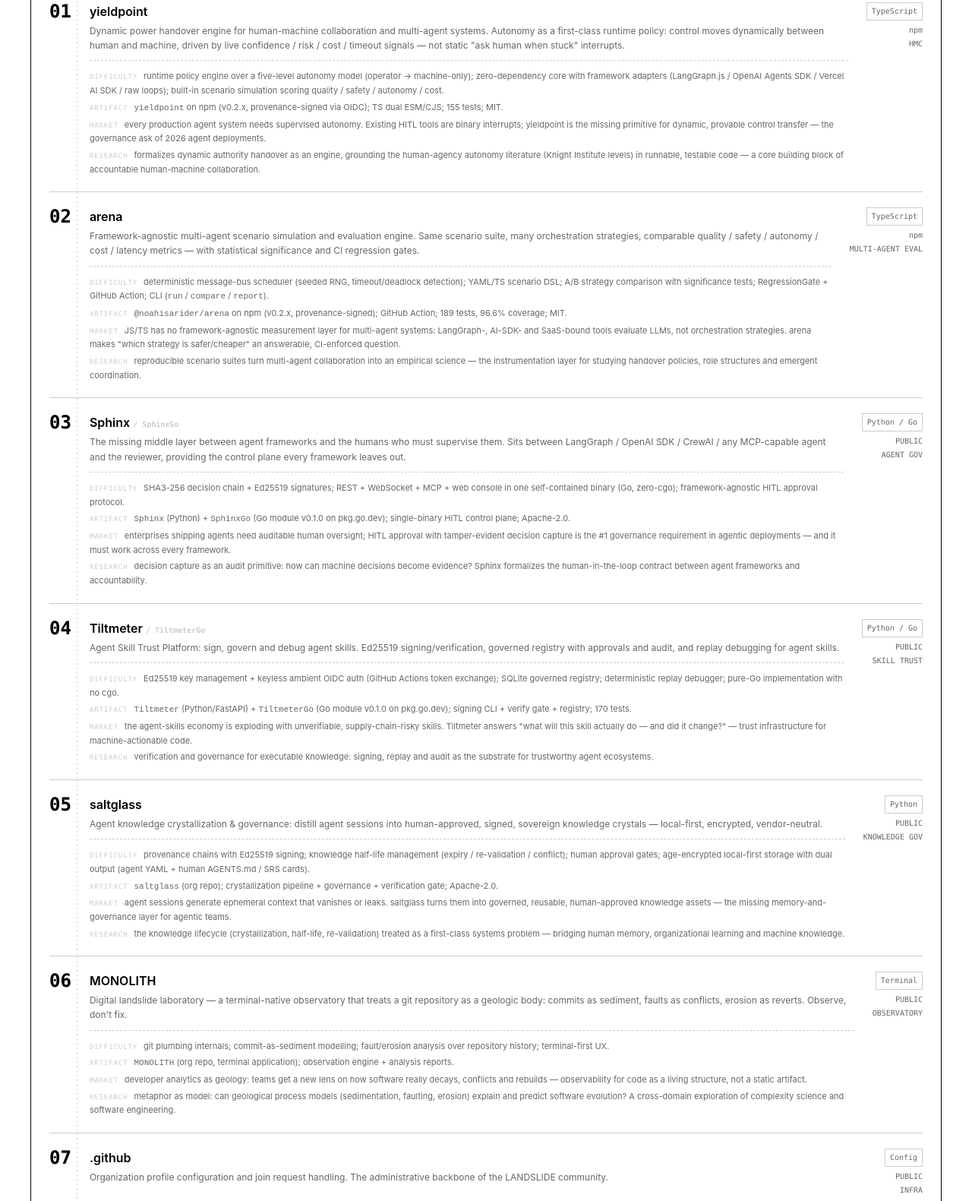
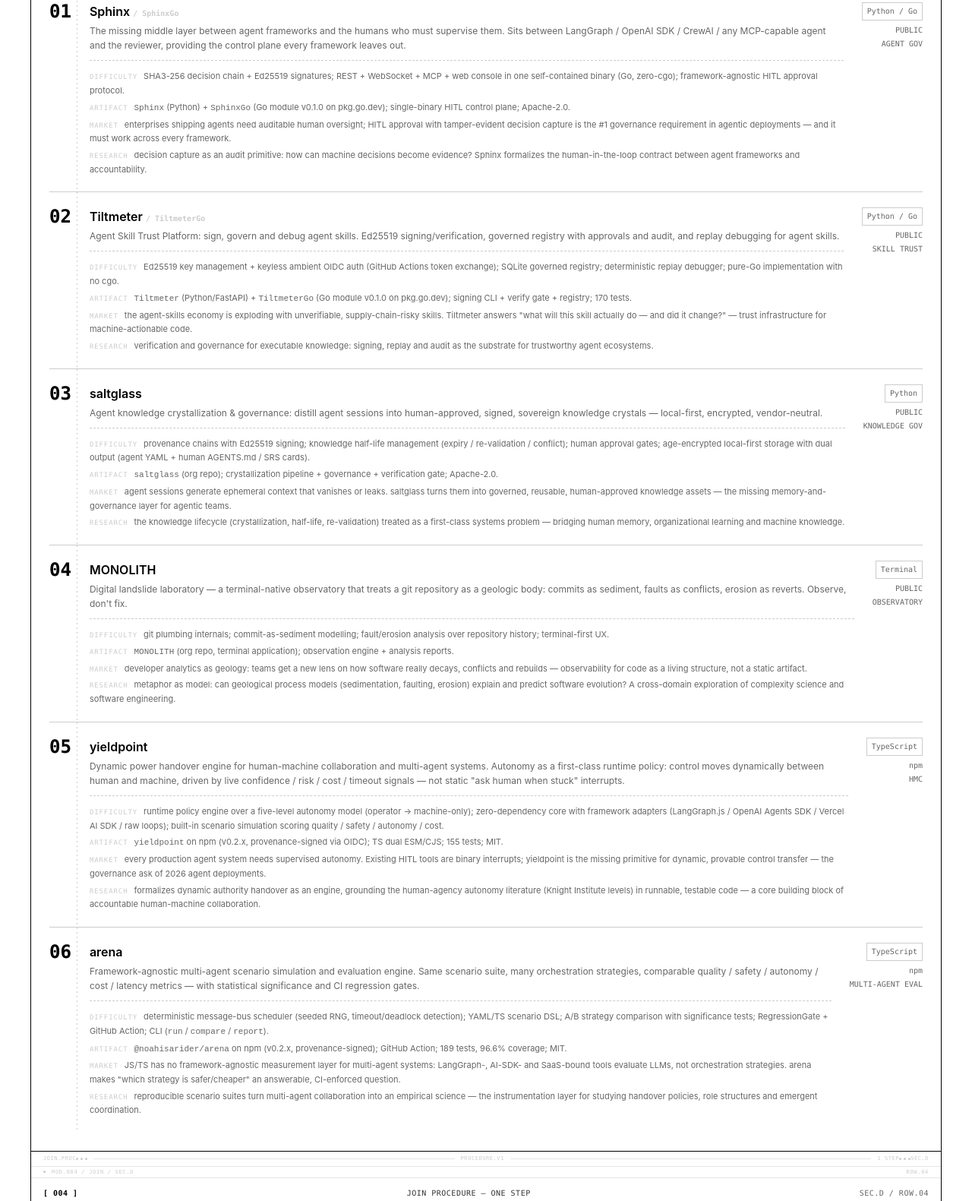
Before and after one commit to LandslideLab/LandslideLab.github.io, a plain HTML site: page index.html in a window 1280 px wide. Shown: the part 1392-2973 px from the top of the page at 76% size. Drawn offline with Linux system fonts and the light colour scheme; a web font is replaced by a local one.

Commit message:
site: reorder projects by development order, drop .github card
Sphinx -> Tiltmeter -> saltglass -> MONOLITH -> yieldpoint -> arena

```diff
--- a/index.html
+++ b/index.html
@@ -357,46 +357,6 @@
           <div class="project-card">
             <div class="project-index letterpress">01</div>
             <div class="project-info">
-              <h3><a href="https://github.com/LandslideLab/yieldpoint" target="_blank" rel="noopener">yieldpoint</a></h3>
-              <p>
-                Dynamic power handover engine for human-machine collaboration and multi-agent systems. Autonomy as a first-class runtime policy: control moves dynamically between human and machine, driven by live confidence / risk / cost / timeout signals &mdash; not static "ask human when stuck" interrupts.
-              </p>
-              <div class="project-spec">
-                <div><span class="spec-k">DIFFICULTY</span>runtime policy engine over a five-level autonomy model (operator &rarr; machine-only); zero-dependency core with framework adapters (LangGraph.js / OpenAI Agents SDK / Vercel AI SDK / raw loops); built-in scenario simulation scoring quality / safety / autonomy / cost.</div>
-                <div><span class="spec-k">ARTIFACT</span><code>yieldpoint</code> on npm (v0.2.x, provenance-signed via OIDC); TS dual ESM/CJS; 155 tests; MIT.</div>
-                <div><span class="spec-k">MARKET</span>every production agent system needs supervised autonomy. Existing HITL tools are binary interrupts; yieldpoint is the missing primitive for dynamic, provable control transfer &mdash; the governance ask of 2026 agent deployments.</div>
-                <div><span class="spec-k">RESEARCH</span>formalizes dynamic authority handover as an engine, grounding the human-agency autonomy literature (Knight Institute levels) in runnable, testable code &mdash; a core building block of accountable human-machine collaboration.</div>
-              </div>
-            </div>
-            <div class="project-meta">
-              <span class="lang">TypeScript</span><br/>
-              <span>npm</span><br/>
-              <span>HMC</span>
-            </div>
-          </div>
-          <div class="project-card">
-            <div class="project-index letterpress">02</div>
-            <div class="project-info">
-              <h3><a href="https://github.com/LandslideLab/arena" target="_blank" rel="noopener">arena</a></h3>
-              <p>
-                Framework-agnostic multi-agent scenario simulation and evaluation engine. Same scenario suite, many orchestration strategies, comparable quality / safety / autonomy / cost / latency metrics &mdash; with statistical significance and CI regression gates.
-              </p>
-              <div class="project-spec">
-                <div><span class="spec-k">DIFFICULTY</span>deterministic message-bus scheduler (seeded RNG, timeout/deadlock detection); YAML/TS scenario DSL; A/B strategy comparison with significance tests; RegressionGate + GitHub Action; CLI (<code>run</code> / <code>compare</code> / <code>report</code>).</div>
-                <div><span class="spec-k">ARTIFACT</span><code>@noahisarider/arena</code> on npm (v0.2.x, provenance-signed); GitHub Action; 189 tests, 96.6% coverage; MIT.</div>
-                <div><span class="spec-k">MARKET</span>JS/TS has no framework-agnostic measurement layer for multi-agent systems: LangGraph-, AI-SDK- and SaaS-bound tools evaluate LLMs, not orchestration strategies. arena makes "which strategy is safer/cheaper" an answerable, CI-enforced question.</div>
-                <div><span class="spec-k">RESEARCH</span>reproducible scenario suites turn multi-agent collaboration into an empirical science &mdash; the instrumentation layer for studying handover policies, role structures and emergent coordination.</div>
-              </div>
-            </div>
-            <div class="project-meta">
-              <span class="lang">TypeScript</span><br/>
-              <span>npm</span><br/>
-              <span>MULTI-AGENT EVAL</span>
-            </div>
-          </div>
-          <div class="project-card">
-            <div class="project-index letterpress">03</div>
-            <div class="project-info">
               <h3><a href="https://github.com/LandslideLab/Sphinx" target="_blank" rel="noopener">Sphinx</a> <span style="color:var(--light-gray);font-family:var(--font-mono);font-size:10px;">/ SphinxGo</span></h3>
               <p>
                 The missing middle layer between agent frameworks and the humans who must supervise them. Sits between LangGraph / OpenAI SDK / CrewAI / any MCP-capable agent and the reviewer, providing the control plane every framework leaves out.
@@ -415,7 +375,7 @@
             </div>
           </div>
           <div class="project-card">
-            <div class="project-index letterpress">04</div>
+            <div class="project-index letterpress">02</div>
             <div class="project-info">
               <h3><a href="https://github.com/LandslideLab/Tiltmeter" target="_blank" rel="noopener">Tiltmeter</a> <span style="color:var(--light-gray);font-family:var(--font-mono);font-size:10px;">/ TiltmeterGo</span></h3>
               <p>
@@ -435,7 +395,7 @@
             </div>
           </div>
           <div class="project-card">
-            <div class="project-index letterpress">05</div>
+            <div class="project-index letterpress">03</div>
             <div class="project-info">
               <h3><a href="https://github.com/LandslideLab/saltglass" target="_blank" rel="noopener">saltglass</a></h3>
               <p>
@@ -455,7 +415,7 @@
             </div>
           </div>
           <div class="project-card">
-            <div class="project-index letterpress">06</div>
+            <div class="project-index letterpress">04</div>
             <div class="project-info">
               <h3><a href="https://github.com/LandslideLab/MONOLITH" target="_blank" rel="noopener">MONOLITH</a></h3>
               <p>
@@ -475,17 +435,43 @@
             </div>
           </div>
           <div class="project-card">
-            <div class="project-index letterpress">07</div>
+            <div class="project-index letterpress">05</div>
             <div class="project-info">
-              <h3><a href="https://github.com/LandslideLab/.github" target="_blank" rel="noopener">.github</a></h3>
+              <h3><a href="https://github.com/LandslideLab/yieldpoint" target="_blank" rel="noopener">yieldpoint</a></h3>
               <p>
-                Organization profile configuration and join request handling. The administrative backbone of the LANDSLIDE community.
+                Dynamic power handover engine for human-machine collaboration and multi-agent systems. Autonomy as a first-class runtime policy: control moves dynamically between human and machine, driven by live confidence / risk / cost / timeout signals &mdash; not static "ask human when stuck" interrupts.
               </p>
+              <div class="project-spec">
+                <div><span class="spec-k">DIFFICULTY</span>runtime policy engine over a five-level autonomy model (operator &rarr; machine-only); zero-dependency core with framework adapters (LangGraph.js / OpenAI Agents SDK / Vercel AI SDK / raw loops); built-in scenario simulation scoring quality / safety / autonomy / cost.</div>
+                <div><span class="spec-k">ARTIFACT</span><code>yieldpoint</code> on npm (v0.2.x, provenance-signed via OIDC); TS dual ESM/CJS; 155 tests; MIT.</div>
+                <div><span class="spec-k">MARKET</span>every production agent system needs supervised autonomy. Existing HITL tools are binary interrupts; yieldpoint is the missing primitive for dynamic, provable control transfer &mdash; the governance ask of 2026 agent deployments.</div>
+                <div><span class="spec-k">RESEARCH</span>formalizes dynamic authority handover as an engine, grounding the human-agency autonomy literature (Knight Institute levels) in runnable, testable code &mdash; a core building block of accountable human-machine collaboration.</div>
+              </div>
             </div>
             <div class="project-meta">
-              <span class="lang">Config</span><br/>
-              <span>PUBLIC</span><br/>
-              <span>INFRA</span>
+              <span class="lang">TypeScript</span><br/>
+              <span>npm</span><br/>
+              <span>HMC</span>
+            </div>
+          </div>
+          <div class="project-card">
+            <div class="project-index letterpress">06</div>
+            <div class="project-info">
+              <h3><a href="https://github.com/LandslideLab/arena" target="_blank" rel="noopener">arena</a></h3>
+              <p>
+                Framework-agnostic multi-agent scenario simulation and evaluation engine. Same scenario suite, many orchestration strategies, comparable quality / safety / autonomy / cost / latency metrics &mdash; with statistical significance and CI regression gates.
+              </p>
+              <div class="project-spec">
+                <div><span class="spec-k">DIFFICULTY</span>deterministic message-bus scheduler (seeded RNG, timeout/deadlock detection); YAML/TS scenario DSL; A/B strategy comparison with significance tests; RegressionGate + GitHub Action; CLI (<code>run</code> / <code>compare</code> / <code>report</code>).</div>
+                <div><span class="spec-k">ARTIFACT</span><code>@noahisarider/arena</code> on npm (v0.2.x, provenance-signed); GitHub Action; 189 tests, 96.6% coverage; MIT.</div>
+                <div><span class="spec-k">MARKET</span>JS/TS has no framework-agnostic measurement layer for multi-agent systems: LangGraph-, AI-SDK- and SaaS-bound tools evaluate LLMs, not orchestration strategies. arena makes "which strategy is safer/cheaper" an answerable, CI-enforced question.</div>
+                <div><span class="spec-k">RESEARCH</span>reproducible scenario suites turn multi-agent collaboration into an empirical science &mdash; the instrumentation layer for studying handover policies, role structures and emergent coordination.</div>
+              </div>
+            </div>
+            <div class="project-meta">
+              <span class="lang">TypeScript</span><br/>
+              <span>npm</span><br/>
+              <span>MULTI-AGENT EVAL</span>
             </div>
           </div>
         </div>
```
